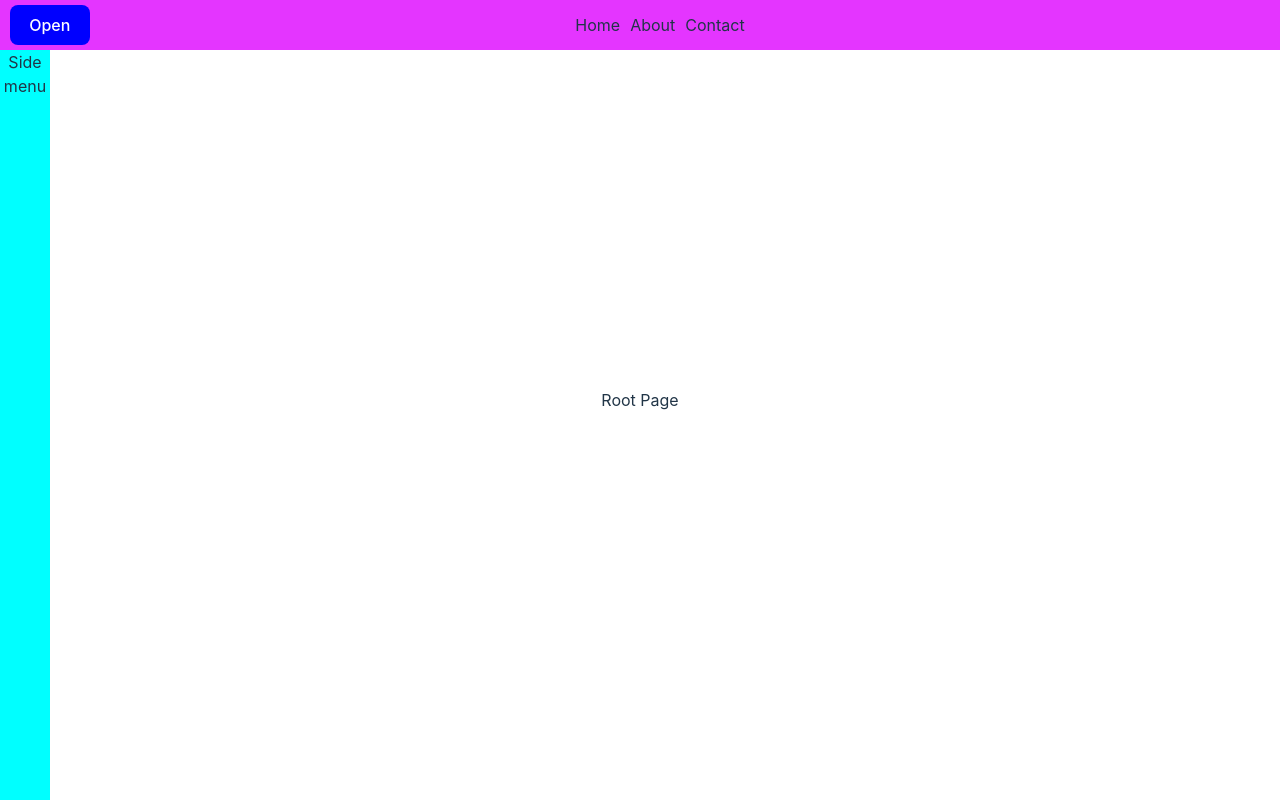
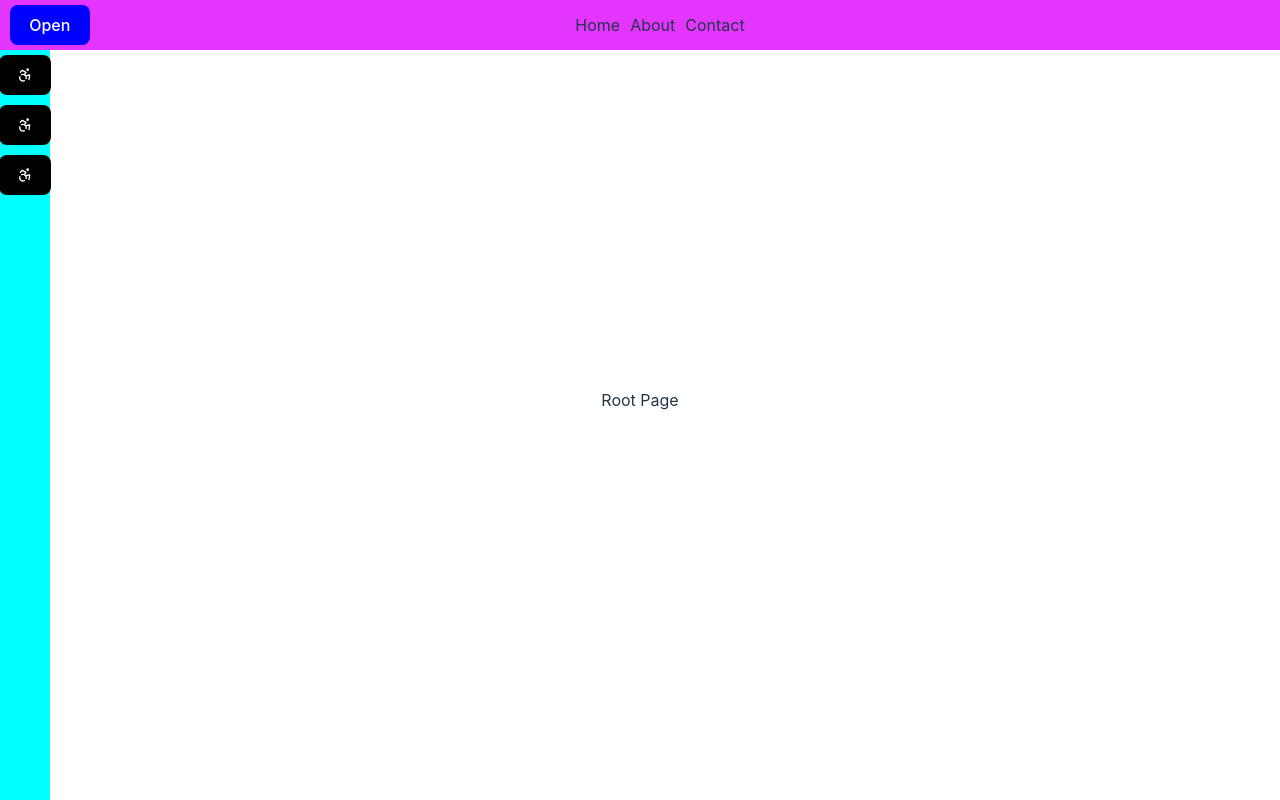
Before and after one commit to iverbitskyi/react-dev-project, a React (Vite) app: page / in a window 1280 px wide. Built offline with nearby package versions, Linux system fonts and the light colour scheme.

Commit message:
added buttons (#5)
Co-authored-by: Taras Mykytiuk <tarasmykytiuk@MacBook-Pro-Taras.local>

```diff
--- a/package.json
+++ b/package.json
@@ -14,6 +14,7 @@
 		"react": "^18.3.1",
 		"react-dom": "^18.3.1",
 		"react-hook-form": "^7.52.1",
+		"react-icons": "^5.2.1",
 		"react-router-dom": "^6.25.1",
 		"sass": "^1.77.8"
 	},
--- a/src/components/sideMenu/SideMenu.jsx
+++ b/src/components/sideMenu/SideMenu.jsx
@@ -1,9 +1,27 @@
 import styles from './SideMenu.module.scss';
+import { LuAccessibility } from "react-icons/lu";
 
 export const SideMenu = ({ isMenuOpen }) => {
 	return (
 		<div className={styles.wrapper} style={{ width: isMenuOpen ? '300px' : '50px' }}>
-			Side menu
+			<button className={styles.wrapper_button}>
+				<div className={styles.wrapper_button_icon}>
+					<LuAccessibility />
+				</div>
+				<div style={{ display: !isMenuOpen && "none", width: "250px" }}>zalupa</div>
+			</button>
+			<button className={styles.wrapper_button}>
+				<div className={styles.wrapper_button_icon}>
+					<LuAccessibility />
+				</div>
+				<div style={{ display: !isMenuOpen && "none" }}>zalupa_bobra</div>
+			</button>
+			<button className={styles.wrapper_button}>
+				<div className={styles.wrapper_button_icon}>
+					<LuAccessibility />
+				</div>
+				<div style={{ display: !isMenuOpen && "none" }}>zalupa_root</div>
+			</button>
 		</div>
 	);
 };
--- a/src/components/sideMenu/SideMenu.module.scss
+++ b/src/components/sideMenu/SideMenu.module.scss
@@ -5,6 +5,31 @@
 	background-color: aqua;
 	left: 0;
 	top: 50px;
+	display: flex;
+	flex-direction: column;
+	align-items: center;
+
 
 	transition: width ease-in-out 0.25s;
+	&_button {
+		background-color: black;
+		height: 40px;
+		margin: 5px;
+		display: flex;
+		justify-content: left;
+		align-items: center;
+		gap: 5px;
+		padding: 0;
+
+		&_icon {
+			color: white;
+			width: 50px;
+			height: 50px;
+			display: flex;
+			justify-content: center;
+			align-items: center;
+
+		}
+	}
+
 }
```
Also changed, not shown: 1 other file (tests, documents, lock files or other folders).
